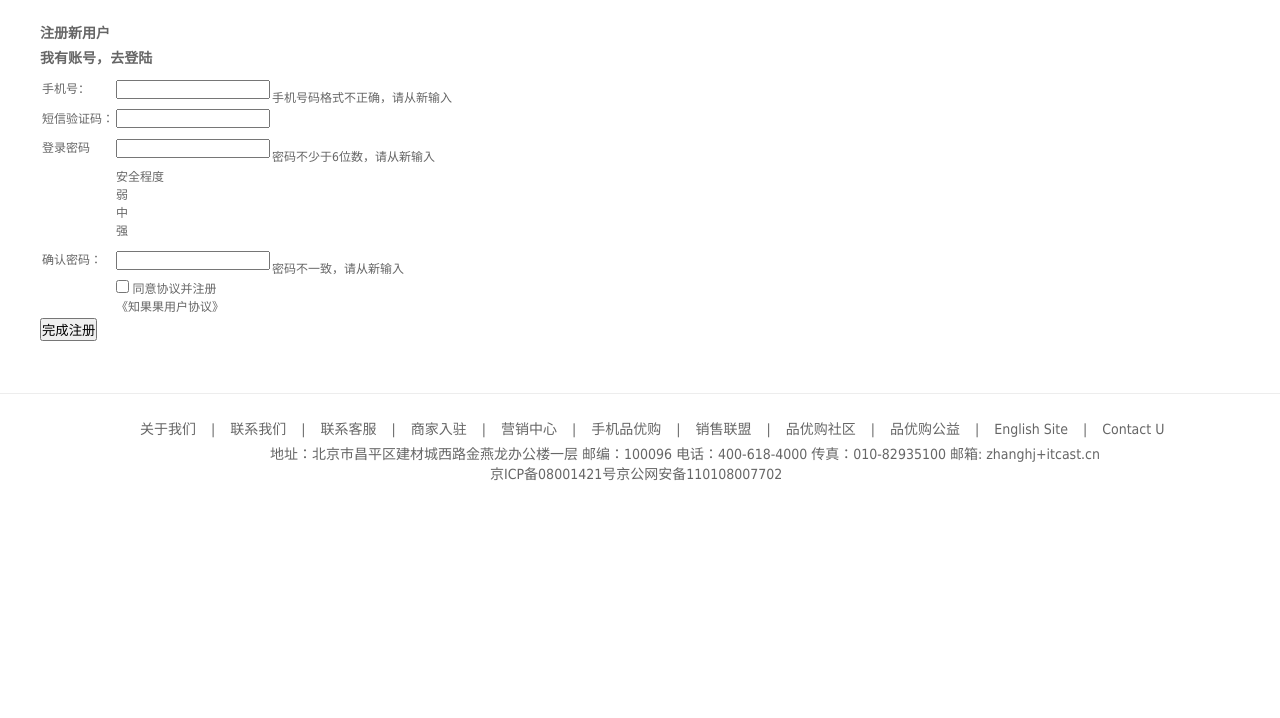
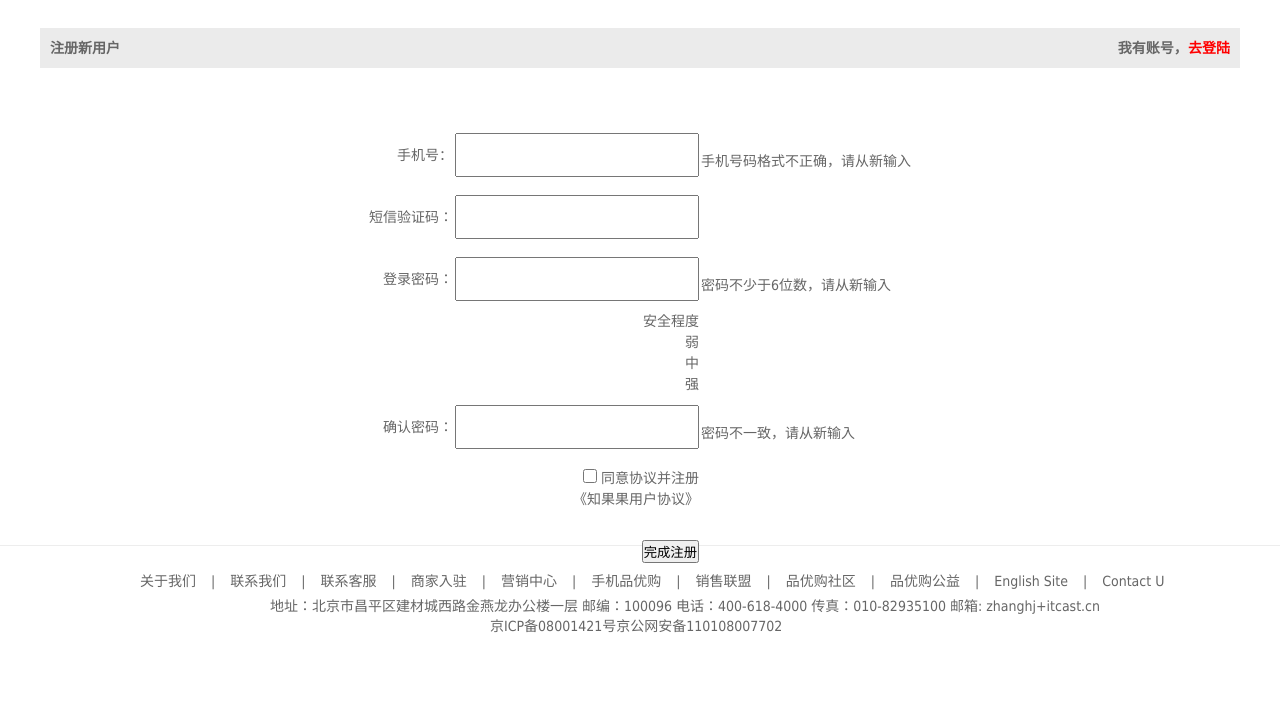
Before and after one commit to Alexhaohaohao/pinyougo, a plain HTML site: page login.html in a window 1280 px wide. Shown: the part 82-800 px from the top of the page. Drawn offline with Linux system fonts and the light colour scheme.

Commit message:
完善css

```diff
--- a/css/login.css
+++ b/css/login.css
@@ -1,14 +1,68 @@
-.title {
+body {
+    background-color: rgb();
+}
+
+.title {margin-top: 10px;
     height: 100px;
     width: 100%;
     background-color: rgb(255, 255, 255);
 
 }
+
+.tishi {
+    height: 40px;
+    width: 100%;
+    background-color: rgb(235, 235, 235);
+}
+
+.tishi .left {
+    float: left;
+    line-height: 40px;
+    margin-left: 10px;
+}
+
+.tishi p {
+    float: right;
+    line-height: 40px;
+    margin-right: 10px;
+}
+
+.tishi p a {
+    color: red;
+}
+
+table {
+    font-size: 14px;
+    margin: 55px auto;
+    text-align: right;
+}
+table tr{
+    height: 60px;
+}
+table input{
+    height: 40px;
+    width: 240px;
+}
+
+table .check{
+    height: 14px;
+    width: 14px;
+}
+
+table .td3{
+text-align: left;
+line-height:10px;
+}
+
+button {
+    margin: auto;
+}
+
 .box-end {
     border-top: 1px solid rgb(237, 237, 237);
-    background-color: rgb(255,255,255);
+    background-color: rgb(255, 255, 255);
     position: absolute;
-    top: 475px;
+    top: 627px;
     height: 115px;
     width: 100%;
 }
--- a/login.html
+++ b/login.html
@@ -19,8 +19,8 @@
         </div>
         <div class="tishi">
             <h3>
-                <a href="#">注册新用户</a>
-                <p>我有账号，去登陆</p>
+                <a href="#" class="left">注册新用户</a>
+                <p>我有账号，<a href="#">去登陆</a></p>
             </h3>
         </div>
         <form action="">
@@ -29,8 +29,8 @@
                     <td>
                         <p>手机号：</p>
                     </td>
-                    <td><input type="text"></td>
-                    <td>
+                    <td><input type="text" name="phone"></td>
+                    <td class="td3">
                         <div><img src="./img/x.png" alt=""></div>
                         <p>手机号码格式不正确，请从新输入 </p>
                     </td>
@@ -38,15 +38,15 @@
                 <tr>
                     <td>短信验证码：<p></p>
                     </td>
-                    <td><input type="text"></td>
-                    <td></td>
+                    <td><input type="text" name="ma"></td>
+                    <td class="td3"></td>
                 </tr>
                 <tr>
                     <td>
-                        <p>登录密码</p>
+                        <p>登录密码：</p>
                     </td>
-                    <td><input type="text"></td>
-                    <td>
+                    <td><input type="password" name="password"></td>
+                    <td class="td3">
                         <div><img src="./img/x.png" alt=""></div>
                         <p>密码不少于6位数，请从新输入 </p>
                     </td>
@@ -59,26 +59,33 @@
                         <div class="z">中</div>
                         <div class="q">强</div>
                     </td>
+                    <td class="td3"></td>
                 </tr>
                 <tr>
                     <td>
                         <p>确认密码：</p>
                     </td>
                     <td>
-                        <input type="text">
+                        <input type="password" name="password2">
                     </td>
-                    <td>
+                    <td class="td3">
                         <div><img src="./img/x.png" alt=""></div>
                         <p>密码不一致，请从新输入 </p>
                     </td>
                 </tr>
                 <tr>
                     <td></td>
-                    <td><input type="checkbox"> 同意协议并注册<p>《知果果用户协议》</p></td>
+                    <td><input type="checkbox" class="check"> 同意协议并注册<p>《知果果用户协议》</p>
+                    </td>
                     <td></td>
                 </tr>
+                <tr>
+                    <td></td>
+                    <td><button>完成注册</button></td>
+                    <td></td>
+                </tr>
+
             </table>
-            <button>完成注册</button>
         </form>
     </div>
 
```
Also changed, not shown: index.html (+3 -3 lines).
